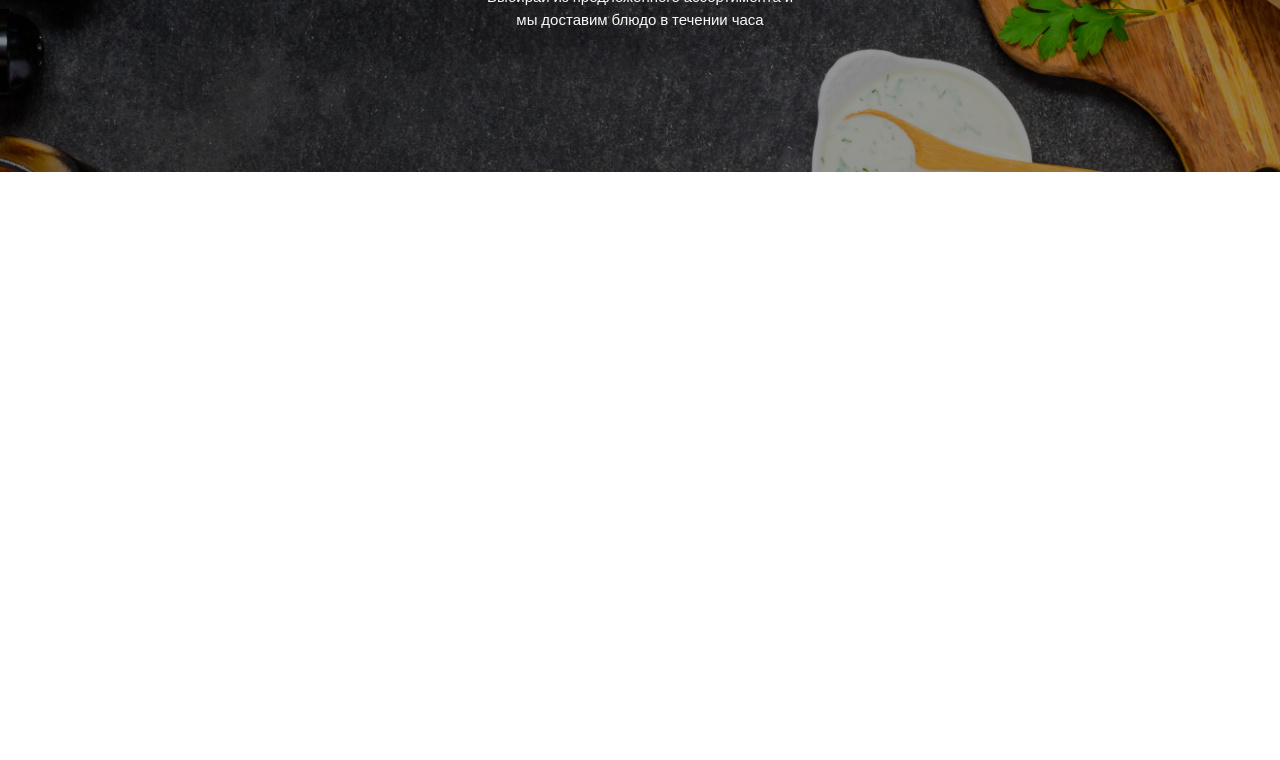
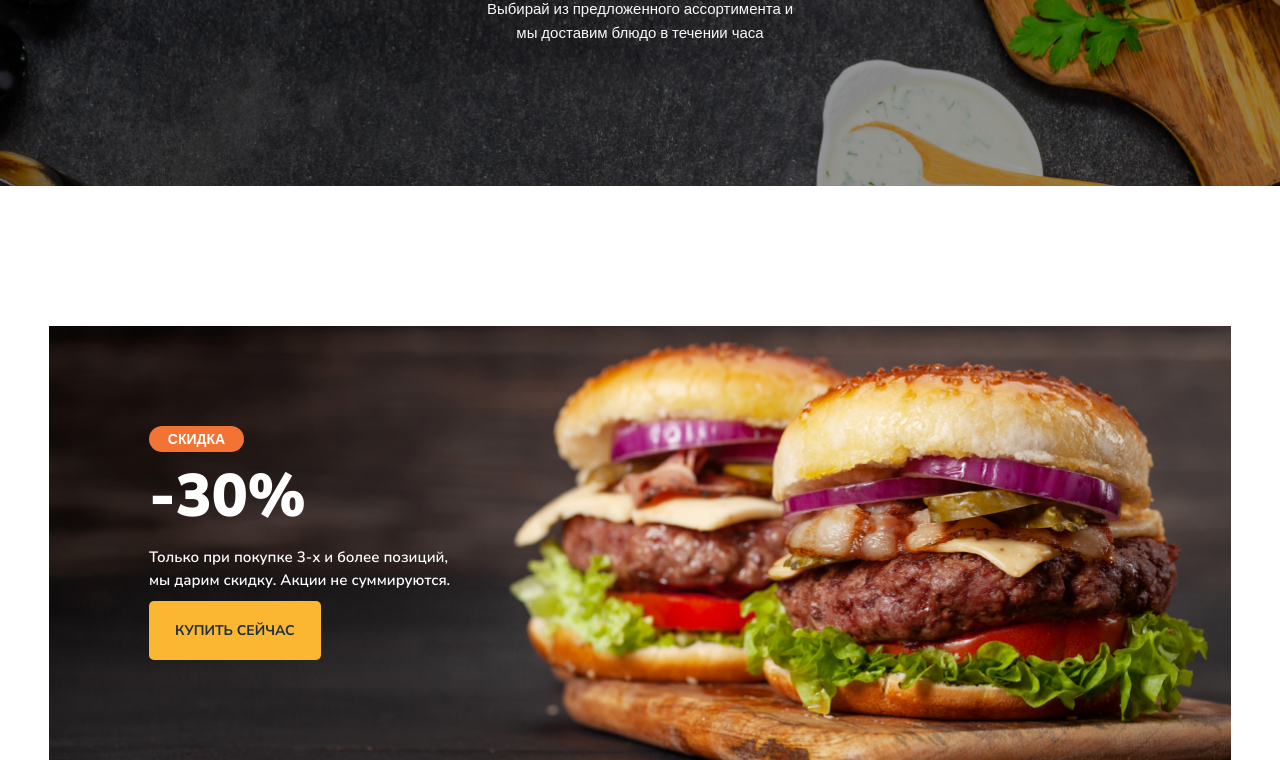
Before and after one commit to mm-rink-nik/Module01-Burger, a plain HTML site: page index.html in a window 1280 px wide. Shown: the part 401-1161 px from the top of the page. Before the commit the page ends 800 px from the top, so only its background shows below. Drawn offline with nearby package versions, Linux system fonts and the light colour scheme.

Commit message:
Add Banner

```diff
--- a/index.html
+++ b/index.html
@@ -44,5 +44,19 @@
             <p class="description">Выбирай из предложенного ассортимента и мы доставим блюдо в течении часа</p>
         </div>
     </div>
+    <main>
+        <div class="banner">
+            <div class="container">
+                <div class="banner-box">
+                    <h2 class="banner-title">
+                        <span>скидка</span>
+                        -30%
+                    </h2>
+                    <p class="banner-text">Только при покупке 3-х и более позиций, мы&nbsp;дарим скидку. Акции не суммируются.</p>
+                    <a href="#" class="banner-link">Купить сейчас</a>
+                </div>
+            </div>
+        </div>
+    </main>
 </body>
 </html>
--- a/style/main.css
+++ b/style/main.css
@@ -6,6 +6,9 @@
     margin: 0 auto;
     padding-left: 15px;
     padding-right: 15px;
+}
+header {
+    border-bottom: 1px solid #DEDEDE;
 }
 .header {
     font-family: 'Open Sans', sans-serif;
@@ -30,6 +33,7 @@
     display: flex;
     list-style-type: none;
     padding-left: 0;
+    padding-right: 99px;
     gap: 46px;
 }
 .header-nav a {
@@ -38,6 +42,9 @@
     font-size: 20px;
     color: #443737;
     text-decoration: none;
+}
+.header-nav a:hover {
+    color: #FFC725;
 }
 .header-nav a::after {
     content: '';
@@ -57,6 +64,7 @@
     padding: 0;
     border: none;
     gap: 10px;
+    cursor: pointer;
 }
 .button-item {
     position: relative;
@@ -87,6 +95,7 @@
     background-size: cover;
     background-position: center center;
     padding: 142px 0;
+    margin-bottom: 140px;
 }
 .breadcrumbs {
     padding-left: 0;
@@ -94,7 +103,7 @@
     list-style-type: none;
     display: flex;
     justify-content: center;
-    gap: 16px;
+    gap: 7px;
 }
 .breadcrumbs a {
     color: #DEDEDE;
@@ -103,10 +112,17 @@
     text-decoration: none;
 
 }
+.breadcrumbs a:hover {
+    color: #FFC725;
+}
 .breadcrumbs a::before {
     content: "/";
     position: relative;
-    left: -7px;
+    left: -3px;
+    pointer-events: none;
+}
+.breadcrumbs a:hover::before {
+    color: #DEDEDE;
 }
 .breadcrumbs li:first-child a::before {
     display: none;
@@ -115,14 +131,68 @@
     font-family: 'Nunito Sans', sans-serif;
     font-weight: 700;
     font-size: 79px;
-    margin-top: 10px;
-    margin-bottom: 10px;
+    margin-top: 16px;
+    margin-bottom: 20px;
+    text-transform:capitalize;
+
 }
 .description {
     font-family: 'Open Sans', sans-serif;
     font-size: 15px;
-    line-height: 1.5;
+    line-height: 1.6;
     color: #FAF9F9;
     max-width: 320px;
     margin: 0 auto;
 }
+.banner-box {
+    background-image: url(../images/banner.jpg);
+    background-size: cover;
+    background-position: center center;
+    background-repeat: no-repeat;
+    padding: 100px 0 120px 100px;
+    color: #FFFFFF;
+    text-align: left;
+
+}
+.banner-title {
+    font-family: 'Nunito Sans', sans-serif;
+    max-width: 95px;
+    font-weight: 900;
+    font-size: 60px;
+    text-align: left;
+    color: #FFFFFF;
+    margin-top: 0;
+    margin-bottom: 10px;
+}
+.banner-title span {
+    font-family: 'Open Sans', sans-serif;
+    background-color: #F37335;
+    border-radius: 14px;
+    font-weight: 600;
+    font-size: 14px;
+    text-transform: uppercase;
+    text-align: center;
+    display: block;
+    max-width: 95px;
+    padding: 5px 0;
+    margin-bottom: 10px;
+}
+p.banner-text {
+    font-family: 'Nunito Sans', sans-serif;
+    max-width: 353px;
+    font-weight: 400;
+    font-size: 15px;
+    line-height: 1.5;
+    padding-bottom: 15px;
+}
+.banner-link {
+    font-family: 'Nunito Sans', sans-serif;
+    color: #1E2F40;
+    text-transform: uppercase;
+    font-size: 14px;
+    font-weight: 700;
+    border-radius: 5px;
+    text-decoration: none;
+    background: #FBB731;
+    padding: 20px 26px;
+}
```
Also changed, not shown: images/banner.jpg (added).
